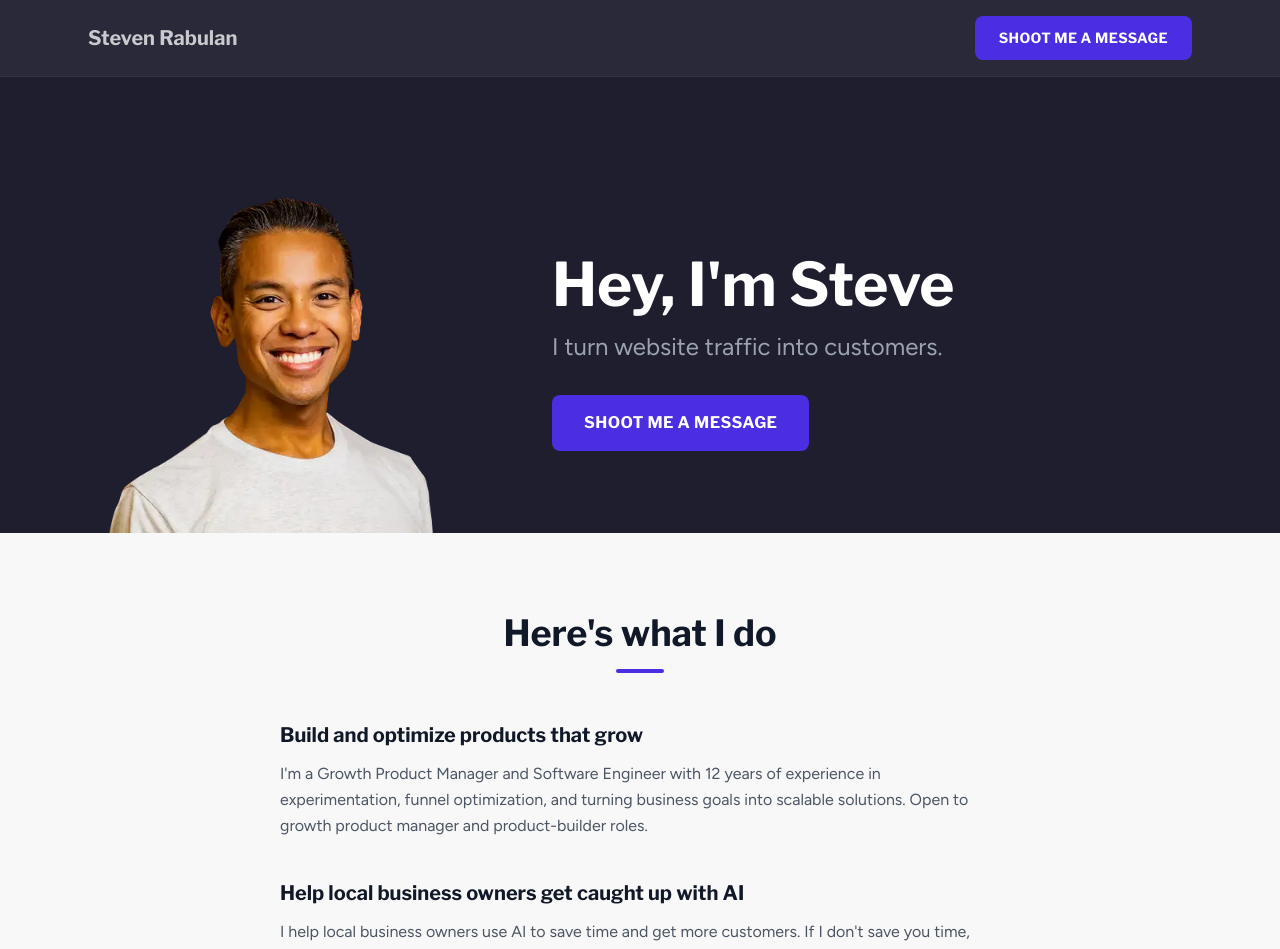
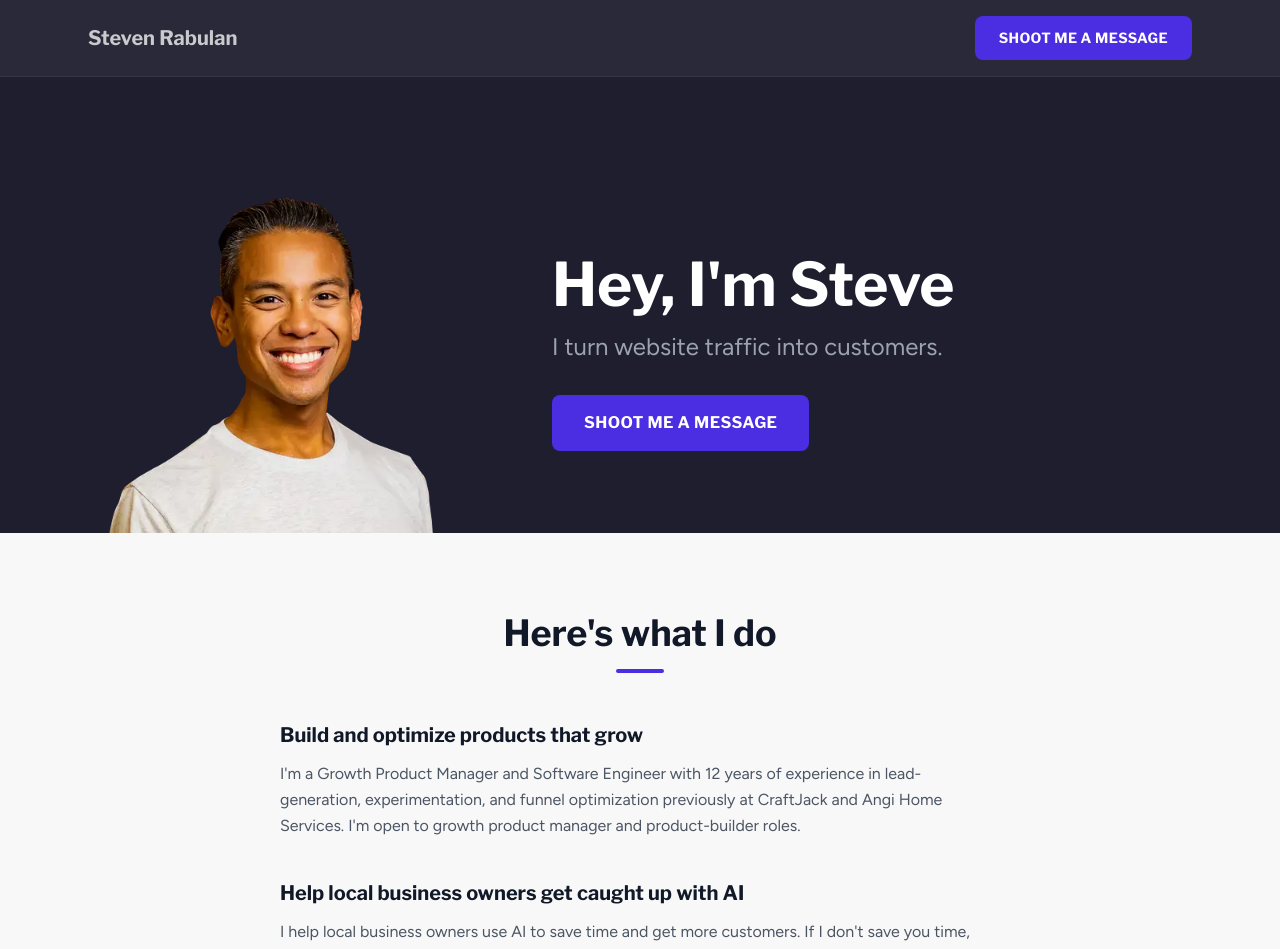
Before and after one commit to stevenrabulan/stevenrabulan, a Next.js app: page / in a window 1280 px wide. Shown: the top 949 px of the page. Built offline with nearby package versions, Linux system fonts and the light colour scheme.

Commit message:
refactor: update professional experience description in WhatIDo component

```diff
--- a/components/WhatIDo.tsx
+++ b/components/WhatIDo.tsx
@@ -3,7 +3,8 @@ import Link from "next/link";
 const services = [
   {
     title: "Build and optimize products that grow",
-    description: "I'm a Growth Product Manager and Software Engineer with 12 years of experience in experimentation, funnel optimization, and turning business goals into scalable solutions. Open to growth product manager and product-builder roles.",
+    description:
+      "I'm a Growth Product Manager and Software Engineer with 12 years of experience in lead-generation, experimentation, and funnel optimization previously at CraftJack and Angi Home Services. I'm open to growth product manager and product-builder roles.",
   },
   {
     title: "Help local business owners get caught up with AI",
```
